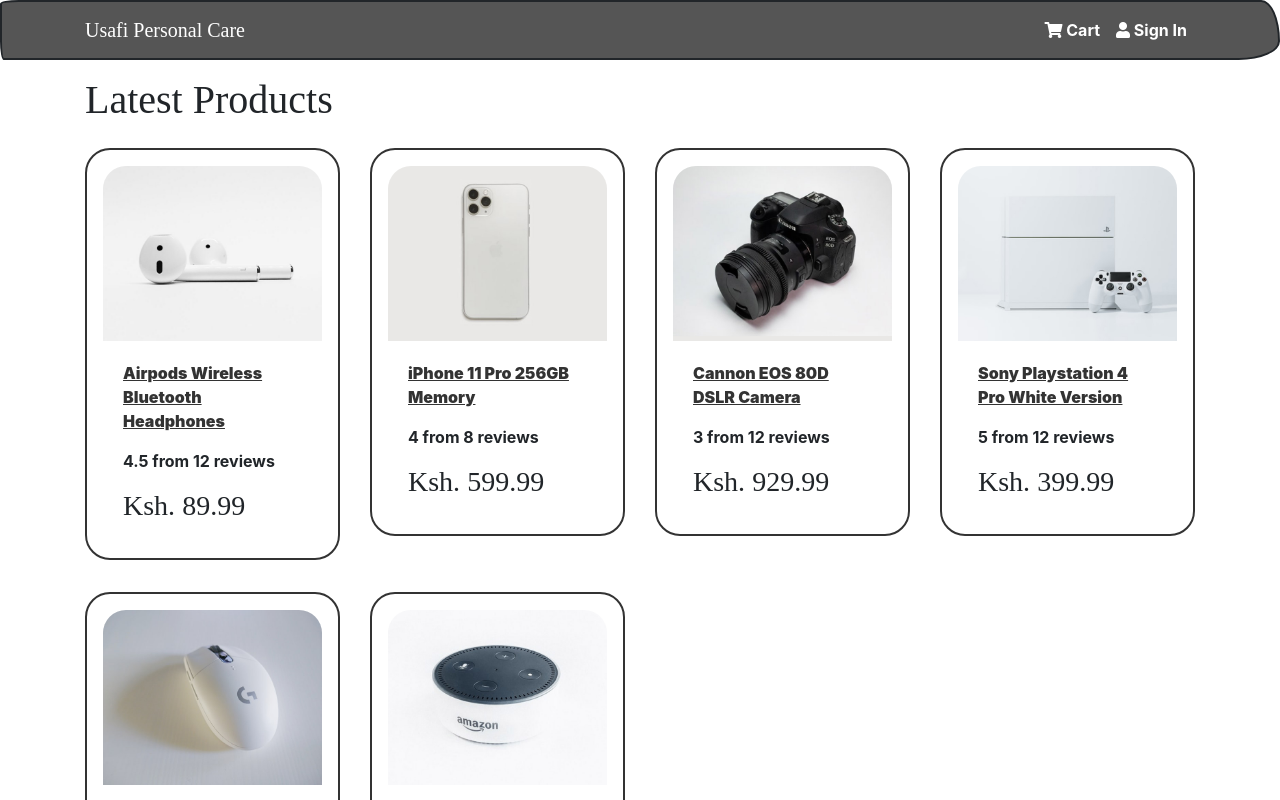
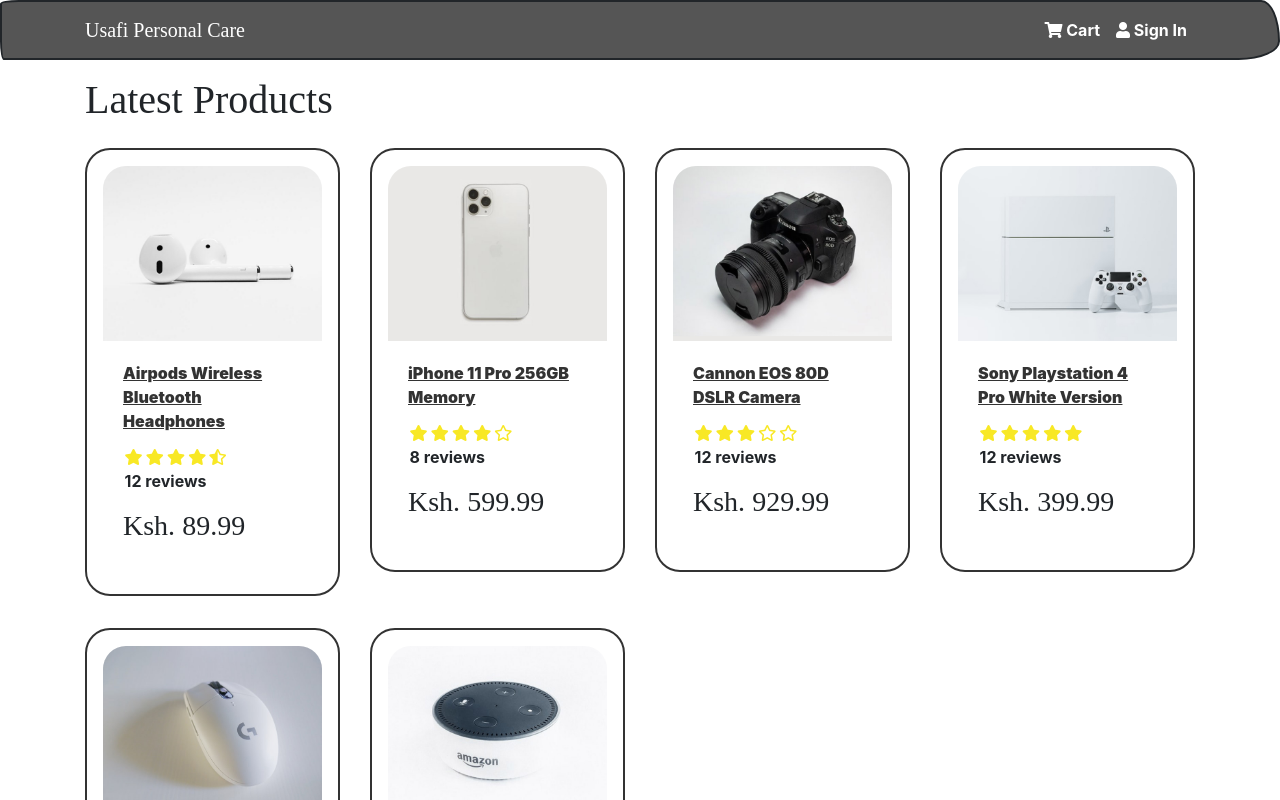
Before and after one commit to nickmwangemi/usafi-personal-care-store, a React (Create React App) app in the folder frontend/: page / in a window 1280 px wide. Shown: the top 800 px of the page. Built offline with nearby package versions, Linux system fonts and the light colour scheme; a web font is replaced by a local one.

Commit message:
Implemented Rating component

```diff
--- a/frontend/src/components/Product.js
+++ b/frontend/src/components/Product.js
@@ -1,5 +1,6 @@
 import React from 'react'
 import { Card } from 'react-bootstrap'
+import Rating from '../components/Rating'
 
 const Product = ({ product }) => {
     return (
@@ -18,9 +19,10 @@
                 </a>
 
                 <Card.Text as='div'>
-                    <div className="my-3">
-                        {product.rating} from {product.numReviews} reviews
-                    </div>
+                    <Rating
+                        value={product.rating}
+                        text={`${product.numReviews} reviews`}
+                    />
                 </Card.Text>
 
                 <Card.Text as='h3'>
--- /dev/null
+++ b/frontend/src/components/Rating.js
@@ -0,0 +1,93 @@
+import React from 'react'
+import PropTypes from 'prop-types'
+
+
+const Rating = ({ value, text, color }) => {
+    return (
+        <div className='rating'>
+            {/* 1st rating star */}
+            <span>
+                < i style={{ color }}
+                    className={
+                        value >= 1
+                            ? 'fas fa-star'
+                            : value >= 0.5
+                                ? 'fas fa-star-half-alt'
+                                : 'far fa-star'
+                    }>
+                </i>
+            </span>
+
+
+            {/* 2nd rating star */}
+            <span>
+                < i style={{ color }}
+                    className={
+                        value >= 2
+                            ? 'fas fa-star'
+                            : value >= 1.5
+                                ? 'fas fa-star-half-alt'
+                                : 'far fa-star'
+                    }>
+                </i>
+            </span>
+
+            {/* 3rd rating star */}
+            <span>
+                < i style={{ color }}
+                    className={
+                        value >= 3
+                            ? 'fas fa-star'
+                            : value >= 2.5
+                                ? 'fas fa-star-half-alt'
+                                : 'far fa-star'
+                    }>
+                </i>
+            </span>
+
+            {/* 4th rating star */}
+            <span>
+                < i style={{ color }}
+                    className={
+                        value >= 4
+                            ? 'fas fa-star'
+                            : value >= 3.5
+                                ? 'fas fa-star-half-alt'
+                                : 'far fa-star'
+                    }>
+                </i>
+            </span>
+
+            {/* 5th rating star */}
+            <span>
+                < i style={{ color }}
+                    className={
+                        value >= 5
+                            ? 'fas fa-star'
+                            : value >= 4.5
+                                ? 'fas fa-star-half-alt'
+                                : 'far fa-star'
+                    }>
+                </i>
+            </span>
+            <br />
+            <span >
+                {text && text}
+            </span>
+
+
+        </div>
+    )
+}
+
+Rating.defaultProps = {
+    color: '#f8e825'
+}
+
+Rating.propTypes = {
+    value: PropTypes.number.isRequired,
+    text: PropTypes.string.isRequired,
+    color: PropTypes.string.isRequired,
+}
+
+export default Rating
--- a/frontend/src/index.css
+++ b/frontend/src/index.css
@@ -1,3 +1,9 @@
 main {
 	min-height: 80vh;
 }
+h3 {
+	padding: 1rem 0;
+}
+.rating span {
+	margin: 0.1rem;
+}
--- a/frontend/src/screens/HomeScreen.js
+++ b/frontend/src/screens/HomeScreen.js
@@ -9,7 +9,7 @@
             <h1>Latest Products</h1>
             <Row>
                 {products.map((product) => (
-                    <Col sm={12} md={6} lg={4} xl={3} >
+                    <Col key={product._id} sm={12} md={6} lg={4} xl={3} >
                         <Product product={product} />
                     </Col>
                 ))}
```
